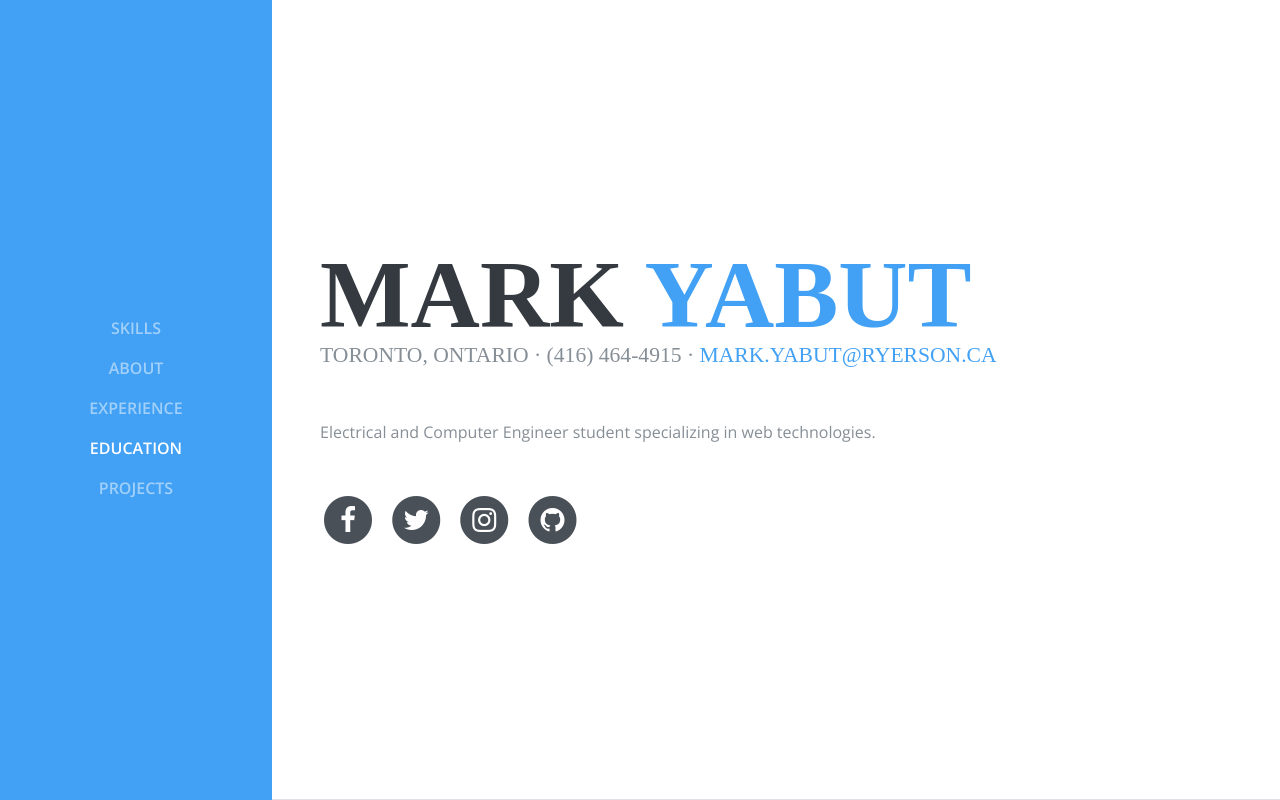
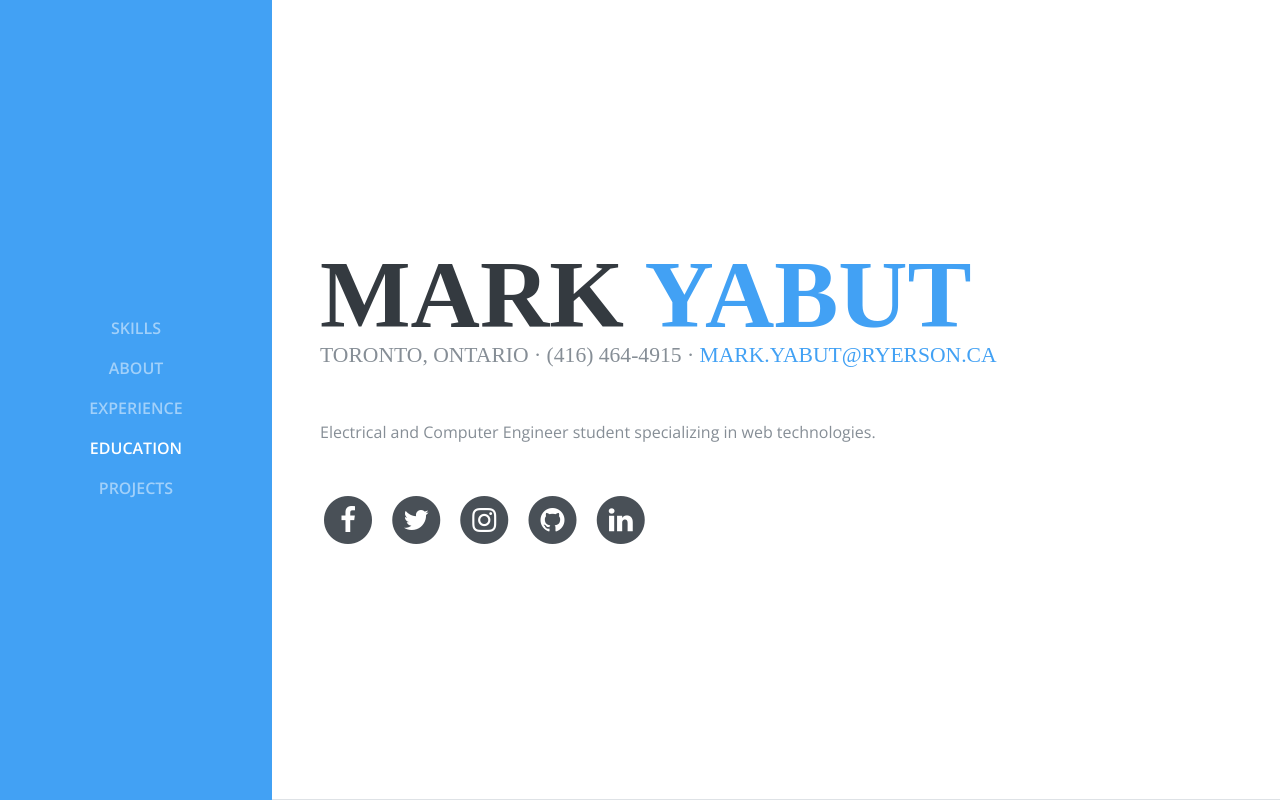
Before and after one commit to MarkDYabut/MarkDYabut.github.io, a plain HTML site: page index.html in a window 1280 px wide. Shown: the top 800 px of the page. Drawn offline with nearby package versions, Linux system fonts and the light colour scheme; a web font is replaced by a local one.

Commit message:
updatelinks

```diff
--- a/index.html
+++ b/index.html
@@ -97,6 +97,14 @@
               </span>
             </a>
           </li>
+          <li class="list-inline-item">
+              <a href="https://www.linkedin.com/in/mark-yabut-218018152/">
+                <span class="fa-stack fa-lg">
+                  <i class="fa fa-circle fa-stack-2x"></i>
+                  <i class="fa fa-linkedin fa-stack-1x fa-inverse"></i>
+                </span>
+              </a>
+            </li>
         </ul>
       </div>
     </section>
```
